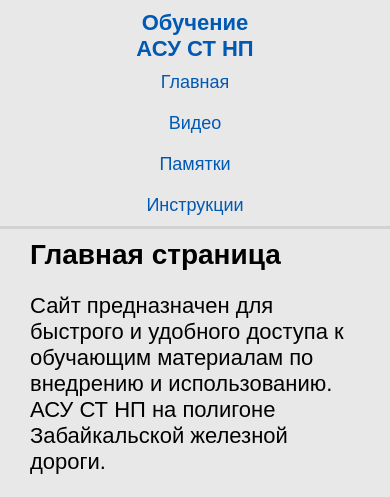
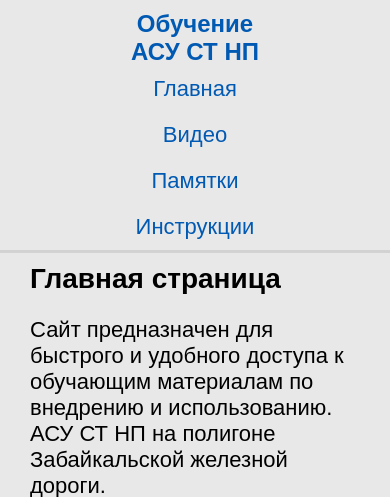
Before and after one commit to mixalych06/asu_st_np, a Flask app: page / in a window 390 px wide. Shown: the top 497 px of the page. Run offline with Flask 3, Linux system fonts and the light colour scheme.

Commit message:
fix @media added <meta>

```diff
--- a/static/css/styles.css
+++ b/static/css/styles.css
@@ -211,7 +211,7 @@ h1{
     .page-header__container {
         flex-direction: column;
         font-weight: 600;
-        font-size: 22px;
+        font-size: 24px;
     }
 
     .page-header__nav{
@@ -241,7 +241,7 @@ h1{
 
     .main-menu__link{
         font-weight: 300;
-        font-size: 18px;
+        font-size: 22px;
     padding-top: 10px;
     padding-bottom: 10px;
     display: block;
--- a/templates/base.html
+++ b/templates/base.html
@@ -4,6 +4,7 @@
     <link rel="stylesheet" type="text/css" href="{{ url_for('static', filename='css/fonts.css') }}">
     <link rel="stylesheet" type="text/css" href="{{ url_for('static', filename='css/styles.css') }}">
     <meta charset="UTF-8">
+    <meta name="viewport" content="width=device-width, initial-scale=1" />
     <title>{% block title %}{% endblock %}</title>
 </head>
 <body class="page__body">
```
